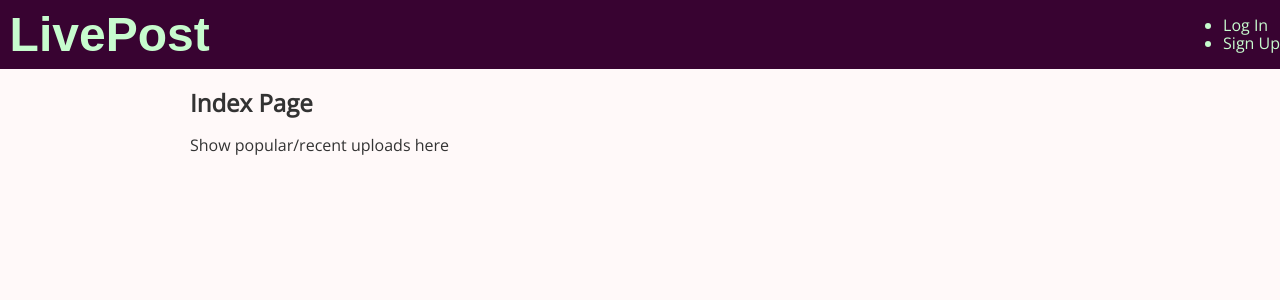
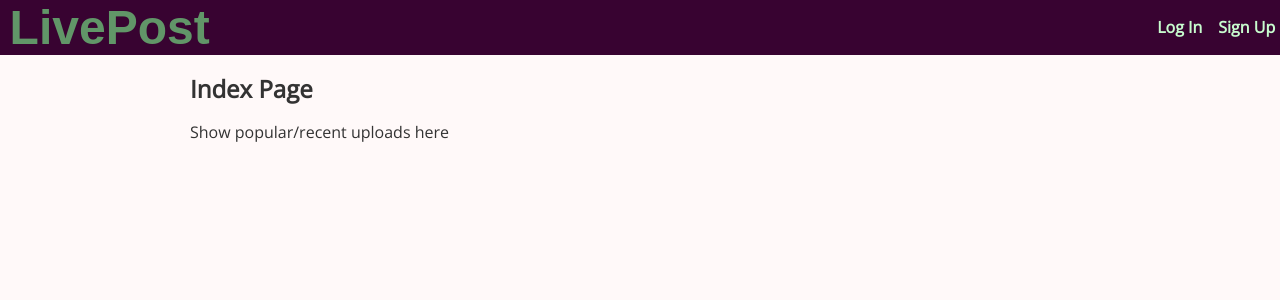
Before and after one commit to Sakeran/picture-app, a React (Create React App) app: page / in a window 1280 px wide. Shown: the top 300 px of the page. Built offline with nearby package versions, Linux system fonts and the light colour scheme; a web font is replaced by a local one.

Commit message:
Style Nav component

```diff
--- a/src/Components/Nav/Nav.css
+++ b/src/Components/Nav/Nav.css
@@ -0,0 +1,15 @@
+.Nav {
+
+}
+
+.Nav ul {
+  list-style: none;
+  display: flex;
+  margin-right: 0.3em;
+}
+
+.Nav ul li {
+  font-weight: bold;
+  letter-spacing: 0.00em;
+  margin-left: 1rem;
+}
--- a/src/Components/Nav/Nav.js
+++ b/src/Components/Nav/Nav.js
@@ -2,19 +2,21 @@ import React from 'react';
 import PropTypes from 'prop-types';
 import { Link } from 'react-router-dom';
 
+import './Nav.css';
+
 const Nav = (props) => (
-  <nav>
-    <ul>
+  <nav className="Nav">
     {
       props.user ?
+        <ul>
           <li><Link to="/logout">Log Out</Link></li>
+        </ul>
       :
-          <div>
+        <ul>
           <li><Link to="/login">Log In</Link></li>
           <li><Link to="/signup">Sign Up</Link></li>
-          </div>
+        </ul>
     }
-    </ul>
   </nav>
 );
 
```
Lines whose indentation alone changed are shown as unchanged.
